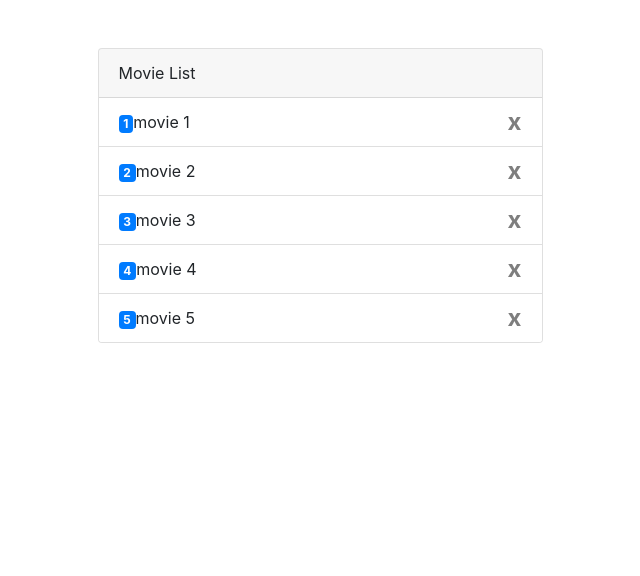
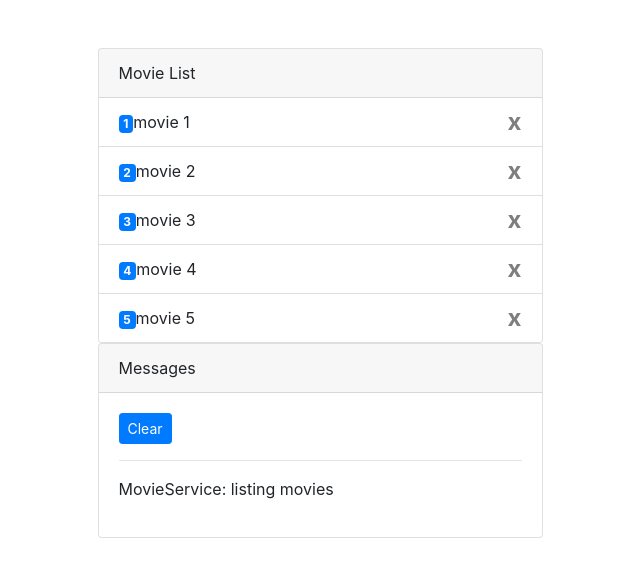
Before and after one commit to emredurmayaz/MovieApp, an Angular app: page / in a window 1280 px wide. Shown: the top 576 px of the page, without its empty margins (320-960 px from the left). Built offline with nearby package versions, Linux system fonts and the light colour scheme.

Commit message:
Lesson 8: Observable

```diff
--- a/src/app/app.component.html
+++ b/src/app/app.component.html
@@ -3,6 +3,7 @@
     <div class="row justify-content-center">
         <div class="col-md-5 mt-5">
             <movies></movies>
+            <logging></logging>
         </div>
     </div>
 </div>
--- a/src/app/app.module.ts
+++ b/src/app/app.module.ts
@@ -6,13 +6,15 @@
 import { MovieComponent } from './movie/movie.component';
 import { FormsModule } from '@angular/forms';
 import { MovieDetailComponent } from './movie-detail/movie-detail.component';
+import { LoggingComponent } from './logging/logging.component';
 
 @NgModule({
   declarations: [
     AppComponent,
     MoviesComponent,
     MovieComponent,
-    MovieDetailComponent
+    MovieDetailComponent,
+    LoggingComponent
   ],
   imports: [
     BrowserModule,
--- /dev/null
+++ b/src/app/logging.service.ts
@@ -0,0 +1,19 @@
+import { Injectable } from '@angular/core';
+
+@Injectable({
+  providedIn: 'root'
+})
+export class LoggingService {
+
+  messages: string[] = [];
+
+  add(message) {
+    this.messages.push(message);
+  }
+
+  clear(){
+    this.messages = [];
+  }
+
+  constructor() { }
+}
--- /dev/null
+++ b/src/app/logging/logging.component.html
@@ -0,0 +1,12 @@
+<div class="card" *ngIf="loggingService.messages.length">
+    <div class="card-header">
+        Messages
+    </div>
+    <div class="card-body">
+        <button (click)= "loggingService.clear()" class="btn btn-primary btn-sm">Clear</button>
+        <hr>
+        <p *ngFor = "let message of loggingService.messages ">
+            {{message}}
+        </p>
+    </div>
+</div>
--- /dev/null
+++ b/src/app/logging/logging.component.ts
@@ -0,0 +1,16 @@
+import { Component, OnInit } from '@angular/core';
+import { LoggingService } from '../logging.service';
+
+@Component({
+  selector: 'logging',
+  templateUrl: './logging.component.html',
+  styleUrls: ['./logging.component.css']
+})
+export class LoggingComponent implements OnInit {
+
+  constructor(public loggingService: LoggingService) { }
+
+  ngOnInit(): void {
+  }
+
+}
--- a/src/app/movie.service.ts
+++ b/src/app/movie.service.ts
@@ -2,15 +2,17 @@
 import { Movies } from './movies/movie.datasource';
 import { Movie }  from './movie';
 import { Observable, of } from 'rxjs';
+import { LoggingService } from './logging.service';
 
 @Injectable({
   providedIn: 'root'
 })
 export class MovieService {
 
-  constructor() { }
+  constructor(private loggingService: LoggingService) { }
 
   getMovies(): Observable<Movie[]> {
+    this.loggingService.add('MovieService: listing movies');
     return of(Movies);
   }
 }
```
Also changed, not shown: src/app/logging/logging.component.css (added), 2 other files (tests, documents, lock files or other folders).
